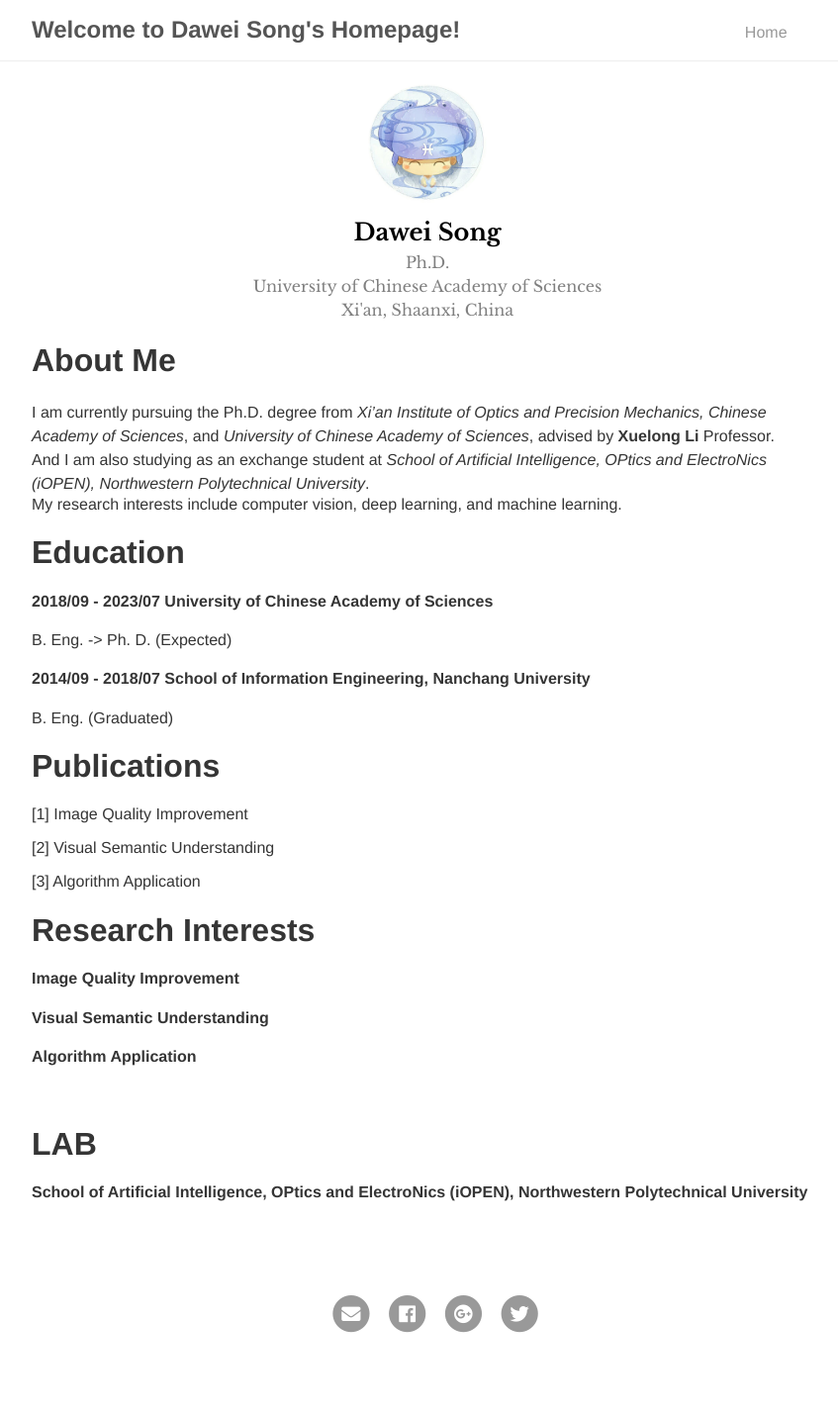
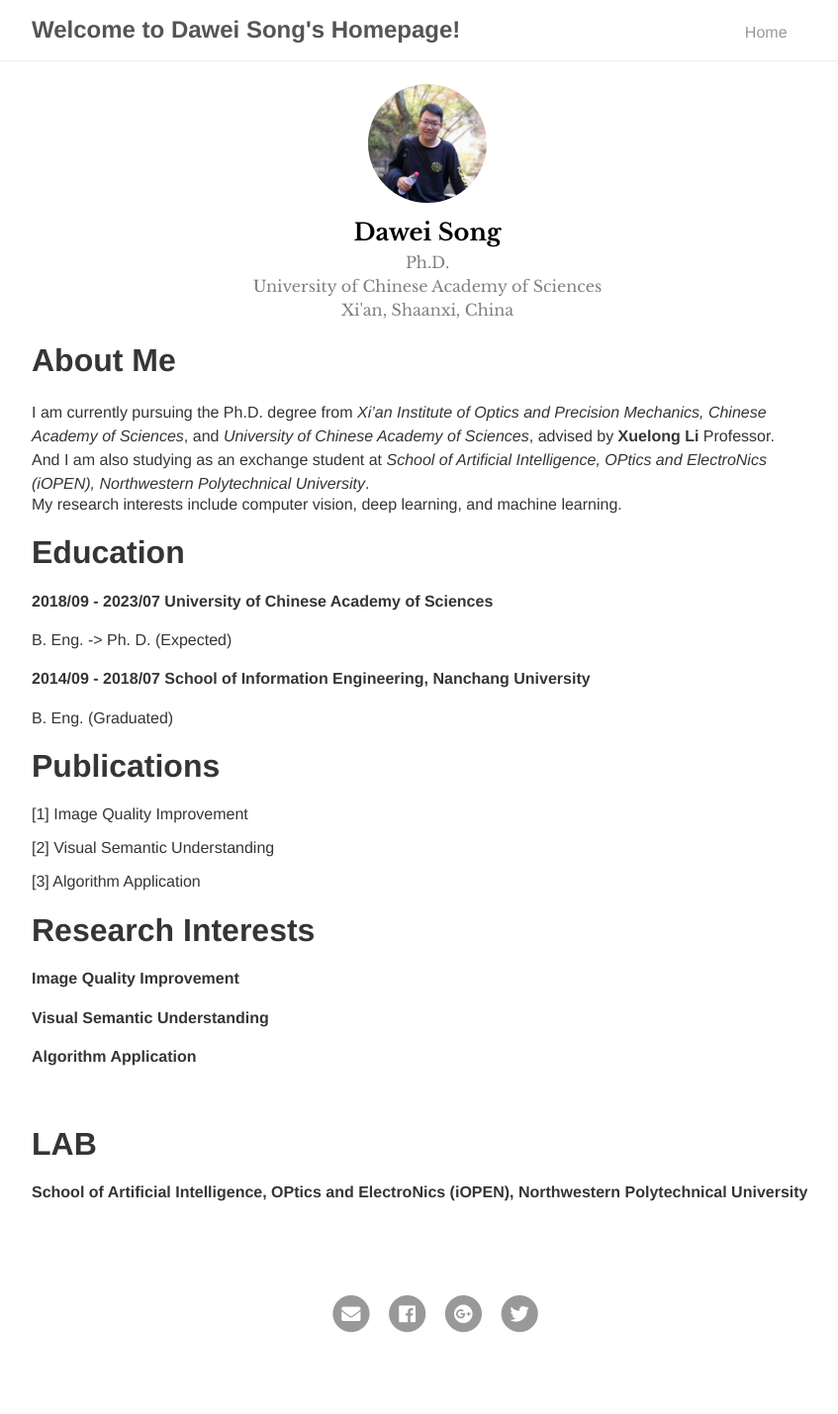
Before and after one commit to songxijuan/home, a Jekyll site: the page built from index.md, in a window 1280 px wide. Shown: the whole page at 99% size, without its empty margins (208-1055 px from the left). Built offline with Jekyll 4.4.1, drawn with Linux system fonts in a browser that asks for light colours; our own code applies the rules of GitHub Pages for plain Markdown files.

Commit message:
Update _config.yml

```diff
--- a/_config.yml
+++ b/_config.yml
@@ -9,7 +9,7 @@
   name: Dawei Song
   desc: Ph.D. <br> University of Chinese Academy of Sciences <br> Xi'an, Shaanxi, China
   email: songdawei18@gmail.com
-  selfie: assets/unnamed.jpg
+  selfie: assets/111.jpg
 
 # social
 social:
```
